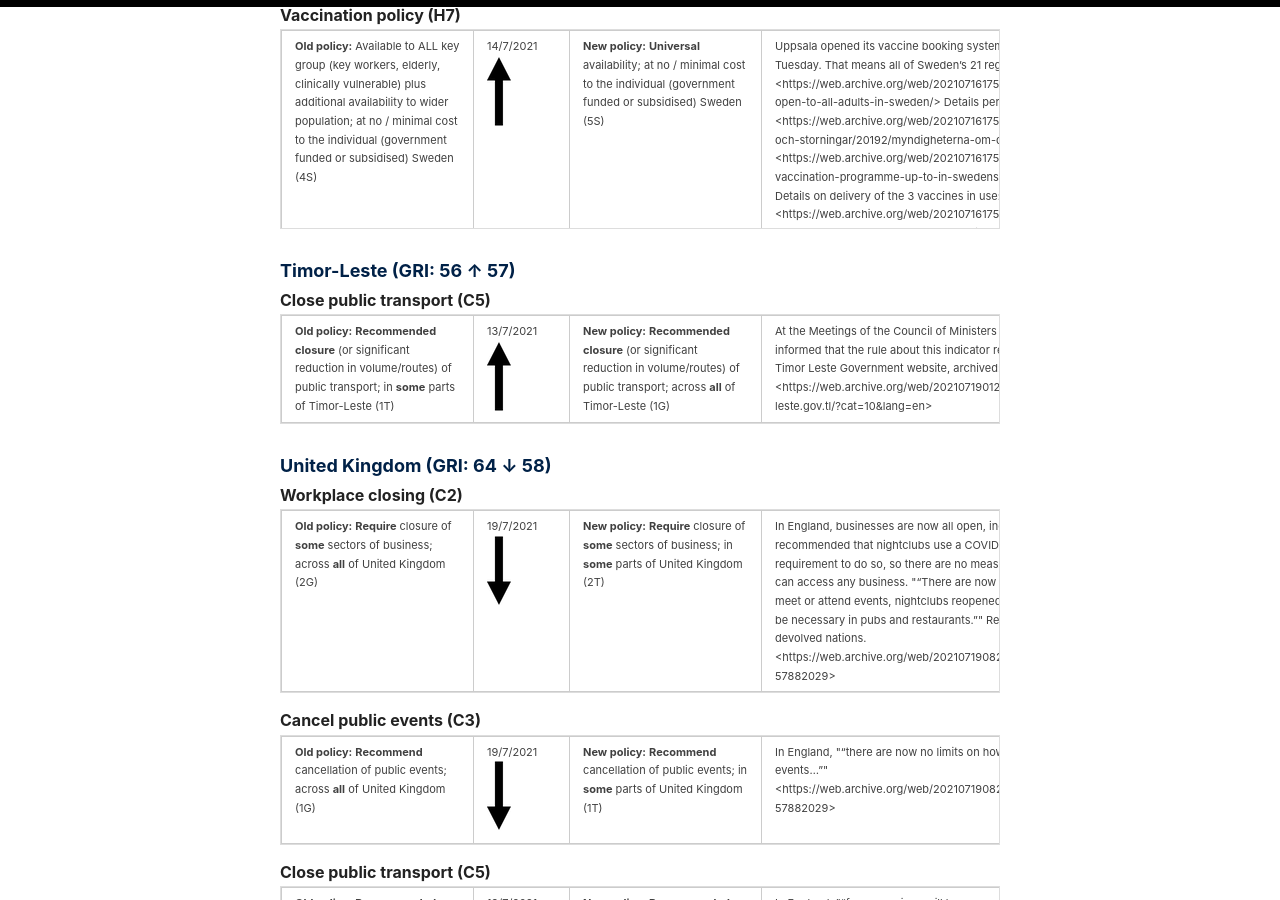
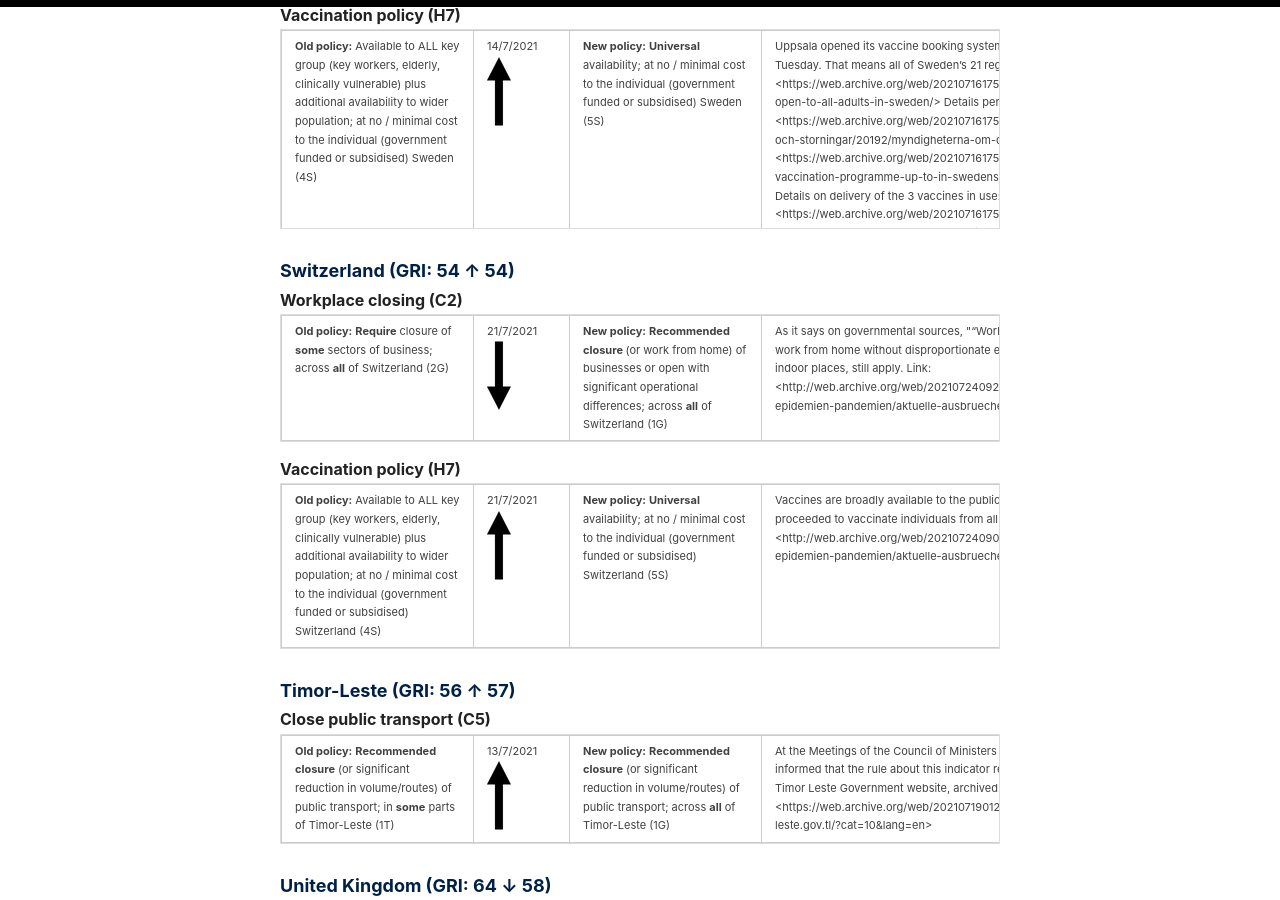
Before and after one commit to OxCGRT/oxcgrt.github.io, a Jekyll site: the page built from _pages/recent-changes.md, in a window 1280 px wide and 900 px high, scrolled down 11967 px. Built offline with Jekyll 4.4.1, drawn with Linux system fonts in a browser that asks for light colours.

Commit message:
Automated run of latest changes

```diff
--- a/_pages/recent-changes.md
+++ b/_pages/recent-changes.md
@@ -62,6 +62,7 @@ publication](https://doi.org/10.1038/s41562-021-01079-8).
 </div><div><a href="#peru-gri-70--69">Peru (GRI: 70 ↓ 69)</a>
 </div><div><a href="#spain-gri-55--54">Spain (GRI: 55 ↓ 54)</a>
 </div><div><a href="#sweden-gri-53--46">Sweden (GRI: 53 ↓ 46)</a>
+</div><div><a href="#switzerland-gri-54--54">Switzerland (GRI: 54 ↓ 54)</a>
 </div><div><a href="#united kingdom-gri-64--58">United Kingdom (GRI: 64 ↓ 58)</a>
 </div><div><a href="#uruguay-gri-60--59">Uruguay (GRI: 60 ↓ 59)</a>
 </div></div> <br/>
@@ -3347,6 +3348,123 @@ Vaccinations are still taking place:
 
 </div>
 
+### Switzerland (GRI: 54 ↑ 54)
+
+#### Workplace closing (C2)
+
+<div id="table-div">
+
+<div style="border: 1px solid #ddd; padding: 5px; overflow-x: scroll; width:100%; ">
+
+<table class="table" style="margin-left: auto; margin-right: auto;">
+
+<tbody>
+
+<tr>
+
+<td style="text-align:left;min-width: 2in; ">
+
+<b>Old policy:</b>
+
+<b>Require</b> closure of <b>some</b> sectors of business; across
+<b>all</b> of Switzerland (2G)
+
+</td>
+
+<td style="text-align:left;min-width: 1in; color: grey80 !important;">
+
+21/7/2021
+<img src="../images/down-arrow.png">
+
+</td>
+
+<td style="text-align:left;min-width: 2in; ">
+
+<b>New policy:</b>
+
+<b>Recommended closure </b> (or work from home) of businesses or open
+with significant operational differences; across <b>all</b> of
+Switzerland (1G)
+
+</td>
+
+<td style="text-align:left;min-width: 4in; ">
+
+As it says on governmental sources, "“Working from home is recommended
+in all areas where it is possible to work from home without
+disproportionate effort”". Some other protective measures, such as
+wearing masks in indoor places, still apply. Link:
+<http://web.archive.org/web/20210724092823/https://www.bag.admin.ch/bag/en/home/krankheiten/ausbrueche-epidemien-pandemien/aktuelle-ausbrueche-epidemien/novel-cov/massnahmen-des-bundes.html>
+
+</td>
+
+</tr>
+
+</tbody>
+
+</table>
+
+</div>
+
+</div>
+
+#### Vaccination policy (H7)
+
+<div id="table-div">
+
+<div style="border: 1px solid #ddd; padding: 5px; overflow-x: scroll; width:100%; ">
+
+<table class="table" style="margin-left: auto; margin-right: auto;">
+
+<tbody>
+
+<tr>
+
+<td style="text-align:left;min-width: 2in; ">
+
+<b>Old policy:</b>
+
+Available to ALL key group (key workers, elderly, clinically vulnerable)
+plus additional availability to wider population; at no / minimal cost
+to the individual (government funded or subsidised) Switzerland (4S)
+
+</td>
+
+<td style="text-align:left;min-width: 1in; color: grey80 !important;">
+
+21/7/2021
+<img src="../images/up-arrow.png">
+
+</td>
+
+<td style="text-align:left;min-width: 2in; ">
+
+<b>New policy:</b>
+
+<b>Universal</b> availability; at no / minimal cost to the individual
+(government funded or subsidised) Switzerland (5S)
+
+</td>
+
+<td style="text-align:left;min-width: 4in; ">
+
+Vaccines are broadly available to the public. The government has defined
+various priority groups, and it has proceeded to vaccinate individuals
+from all of them. More than 8,700,000 doses have been administered.
+<http://web.archive.org/web/20210724090432/https://www.bag.admin.ch/bag/en/home/krankheiten/ausbrueche-epidemien-pandemien/aktuelle-ausbrueche-epidemien/novel-cov/impfen.html>
+
+</td>
+
+</tr>
+
+</tbody>
+
+</table>
+
+</div>
+
+</div>
+
 ### Timor-Leste (GRI: 56 ↑ 57)
 
 #### Close public transport (C5)
```
Also changed, not shown: images/changes-map.png.
